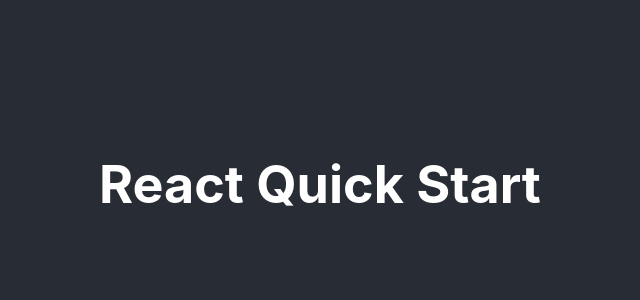
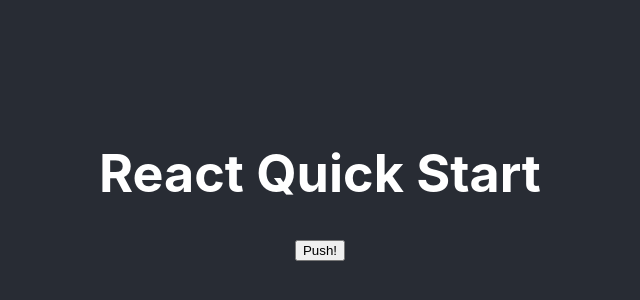
Before and after one commit to tamas100/react-quick-start, a React (Create React App) app: page / in a window 1280 px wide. Shown: the part 216-516 px from the top of the page, without its empty margins (320-960 px from the left). Built offline with nearby package versions, Linux system fonts and the light colour scheme.

Commit message:
add MyButton component

```diff
--- a/src/App.js
+++ b/src/App.js
@@ -1,10 +1,12 @@
 import './App.css';
+import MyButton from './Components/MyButton/MyButton';
 
 export default function App() {
   return (
     <div className="App">
       <header className="App-header">
         <h1>React Quick Start</h1>
+        <MyButton />
       </header>
     </div>
   );
--- /dev/null
+++ b/src/Components/MyButton/MyButton.jsx
@@ -0,0 +1,9 @@
+import React from 'react';
+
+export default function MyButton() {
+  return (
+    <button>
+      Push!
+    </button>
+  );
+}
```
